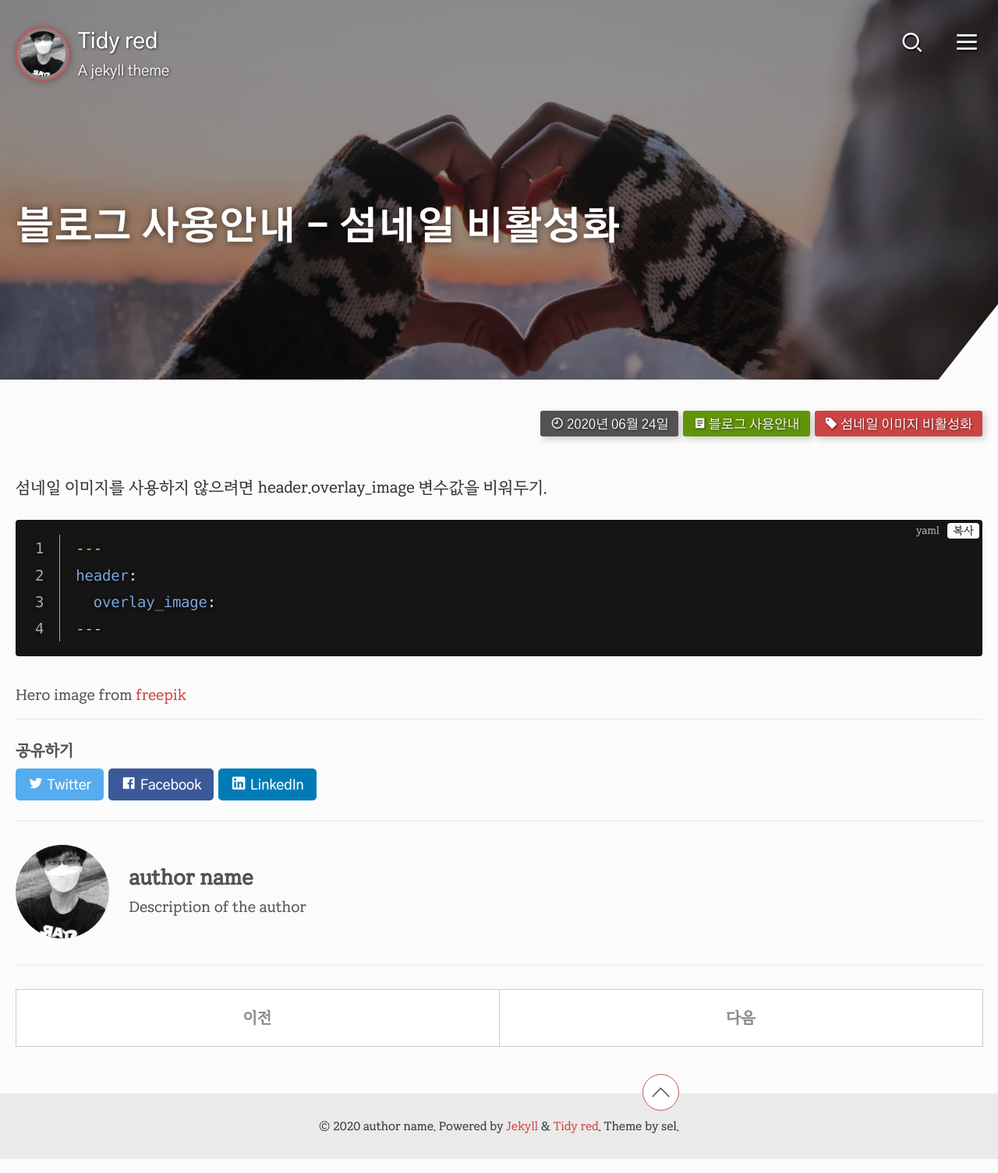
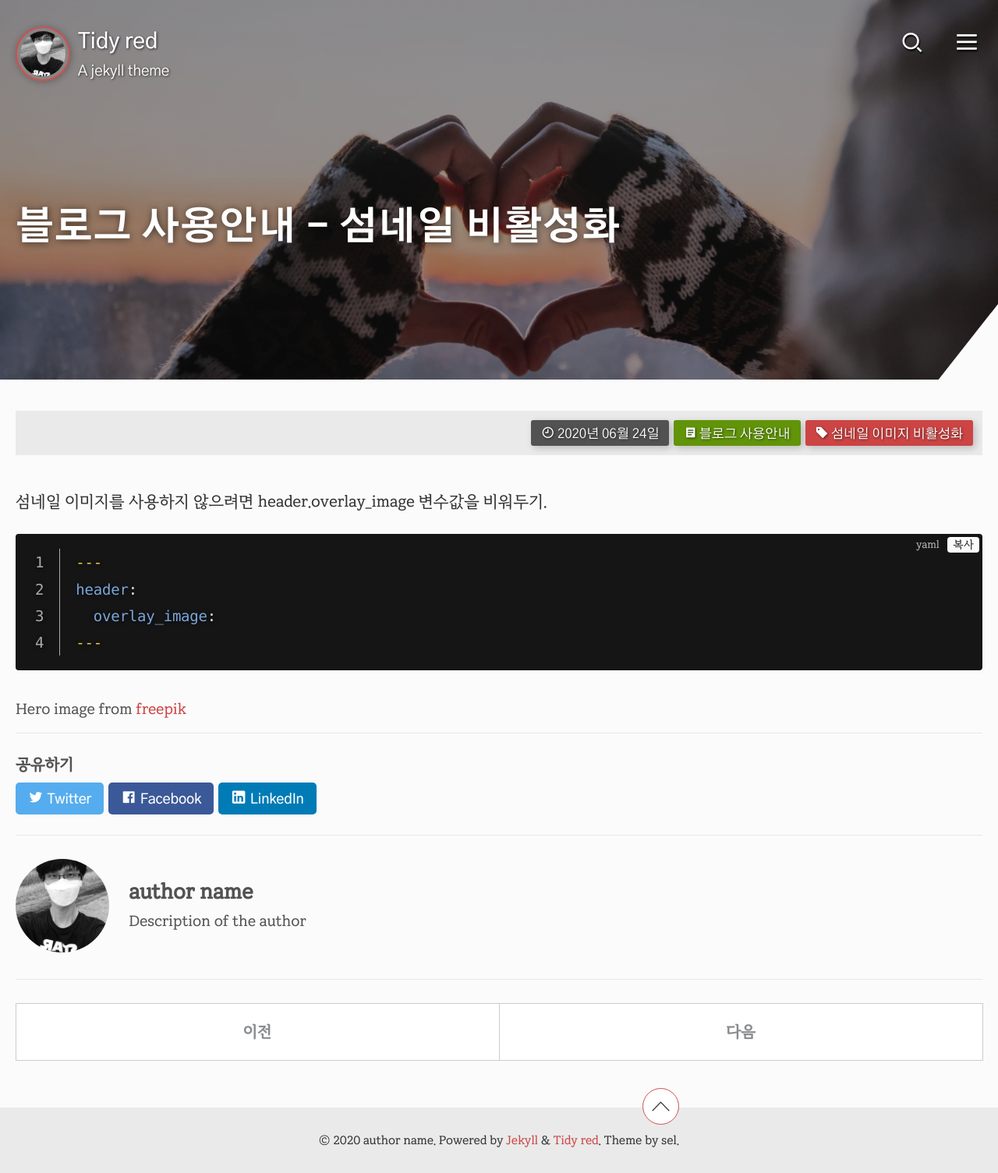
Before and after one commit to selosele/jekyll-theme-tidyred, a Jekyll site: the page built from _posts/2020-06-24-example-post06.md, in a window 1280 px wide. Shown: the whole page at 78% size. Built offline with Jekyll 4.4.1, drawn with Linux system fonts in a browser that asks for light colours.

Commit message:
레이아웃 HTML/CSS 수정

```diff
--- a/_layouts/categories.html
+++ b/_layouts/categories.html
@@ -16,7 +16,7 @@ title: 카테고리
   {% assign categoryPost = site.posts | where: "categories", category[0] %}
   {% assign categoryName = category[0] | replace: ' ', '0' | url_encode | replace: '%', '1' | replace: '.', '2' | downcase %}
   <h2>
-    <button type="button" aria-controls="list-{{ categoryName }}" id="btn-{{ categoryName }}" class="archive__btn"><span aria-hidden="true" class="archive__btn__point">#</span>{{ category[0] }} <small class="archive__list-count"><span class="sr-only">{{ site.data.ui-text[site.locale].main_menu_number_of_posts }}</span> ({{ category[1].size }})</small></button>
+    <button type="button" aria-controls="list-{{ categoryName }}" aria-expanded="false" id="btn-{{ categoryName }}" class="archive__btn"><span aria-hidden="true" class="archive__btn__point">#</span>{{ category[0] }} <small class="archive__list-count"><span class="sr-only">{{ site.data.ui-text[site.locale].main_menu_number_of_posts }}</span> ({{ category[1].size }})</small></button>
   </h2>
 
   <div aria-labelledby="btn-{{ categoryName }}" id="list-{{ categoryName }}" class="archive__list">
--- a/_layouts/tags.html
+++ b/_layouts/tags.html
@@ -16,7 +16,7 @@ title: 태그
   {% assign tagPost = site.posts | where: "tags", tag[0] %}
   {% assign tagName = tag[0] | replace: ' ', '0' | url_encode | replace: '%', '1' | replace: '.', '2' | downcase %}
   <h2>
-    <button type="button" aria-controls="list-{{ tagName }}" id="btn-{{ tagName }}" class="archive__btn"><span aria-hidden="true" class="archive__btn__point">#</span>{{ tag[0] }} <small class="archive__list-count"><span class="sr-only">{{ site.data.ui-text[site.locale].main_menu_number_of_posts }}</span> ({{ tag[1].size }})</small></button>
+    <button type="button" aria-controls="list-{{ tagName }}" aria-expanded="false" id="btn-{{ tagName }}" class="archive__btn"><span aria-hidden="true" class="archive__btn__point">#</span>{{ tag[0] }} <small class="archive__list-count"><span class="sr-only">{{ site.data.ui-text[site.locale].main_menu_number_of_posts }}</span> ({{ tag[1].size }})</small></button>
   </h2>
 
   <div aria-labelledby="btn-{{ tagName }}" id="list-{{ tagName }}" class="archive__list">
--- a/_sass/tidy-red/_page.scss
+++ b/_sass/tidy-red/_page.scss
@@ -192,9 +192,20 @@
 
    &__info-item-wrapper {
       display: flex;
+      margin-left: -$layout-margin;
+      margin-right: -$layout-margin;
       margin-bottom: 2rem;
+      padding: .6rem .3rem .3rem .3rem;
+      background-color: $grey08;
       justify-content: flex-end;
       flex-wrap: wrap;
+
+      @media (min-width: $min-minimal-width) {
+         margin-left: 0;
+         margin-right: 0;
+         padding-left: .6rem;
+         padding-right: .6rem;
+      }
    }
 
    &__info-item {
--- a/posts-by-year.html
+++ b/posts-by-year.html
@@ -7,7 +7,7 @@ class: page--posts-by-year
 {% assign yearOfPost = site.posts | group_by_exp:"post", "post.date | date: '%Y'" %}
 {% for year in yearOfPost %}
 <h2>
-	<button type="button" aria-controls="list-{{ year.name }}" id="btn-{{ year.name }}" class="archive__btn"><span class="archive__btn__point">{{ year.name }}</span>년에 작성된 글 <small class="archive__list-count"><span class="sr-only">{{ site.data.ui-text[site.locale].main_menu_number_of_posts }}</span> ({{ year.items.size }})</small></button>
+	<button type="button" aria-controls="list-{{ year.name }}" aria-expanded="false" id="btn-{{ year.name }}" class="archive__btn"><span class="archive__btn__point">{{ year.name }}</span>년에 작성된 글 <small class="archive__list-count"><span class="sr-only">{{ site.data.ui-text[site.locale].main_menu_number_of_posts }}</span> ({{ year.items.size }})</small></button>
 </h2>
 
 <div aria-labelledby="btn-{{ year.name }}" id="list-{{ year.name }}" class="archive__list">
```
